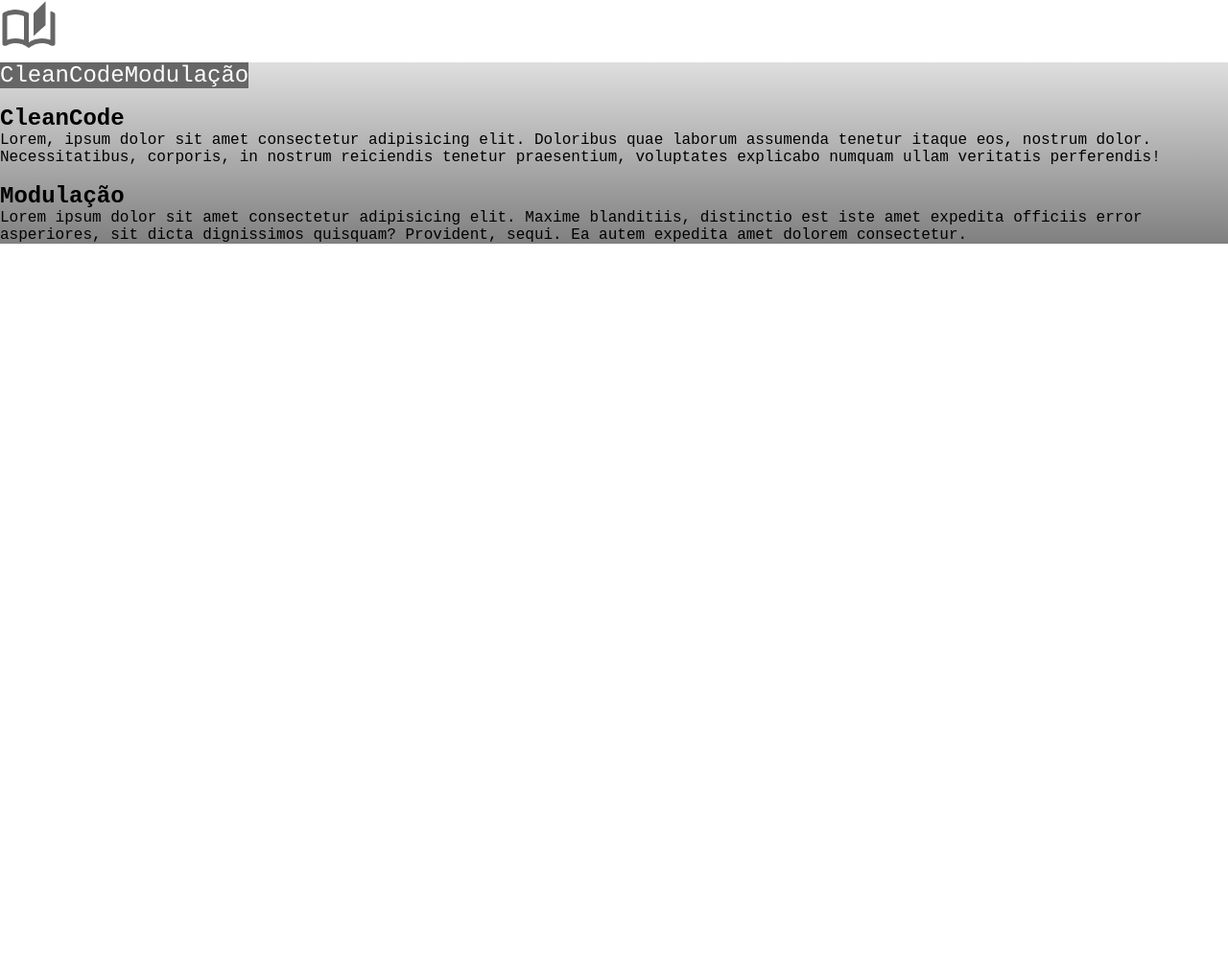
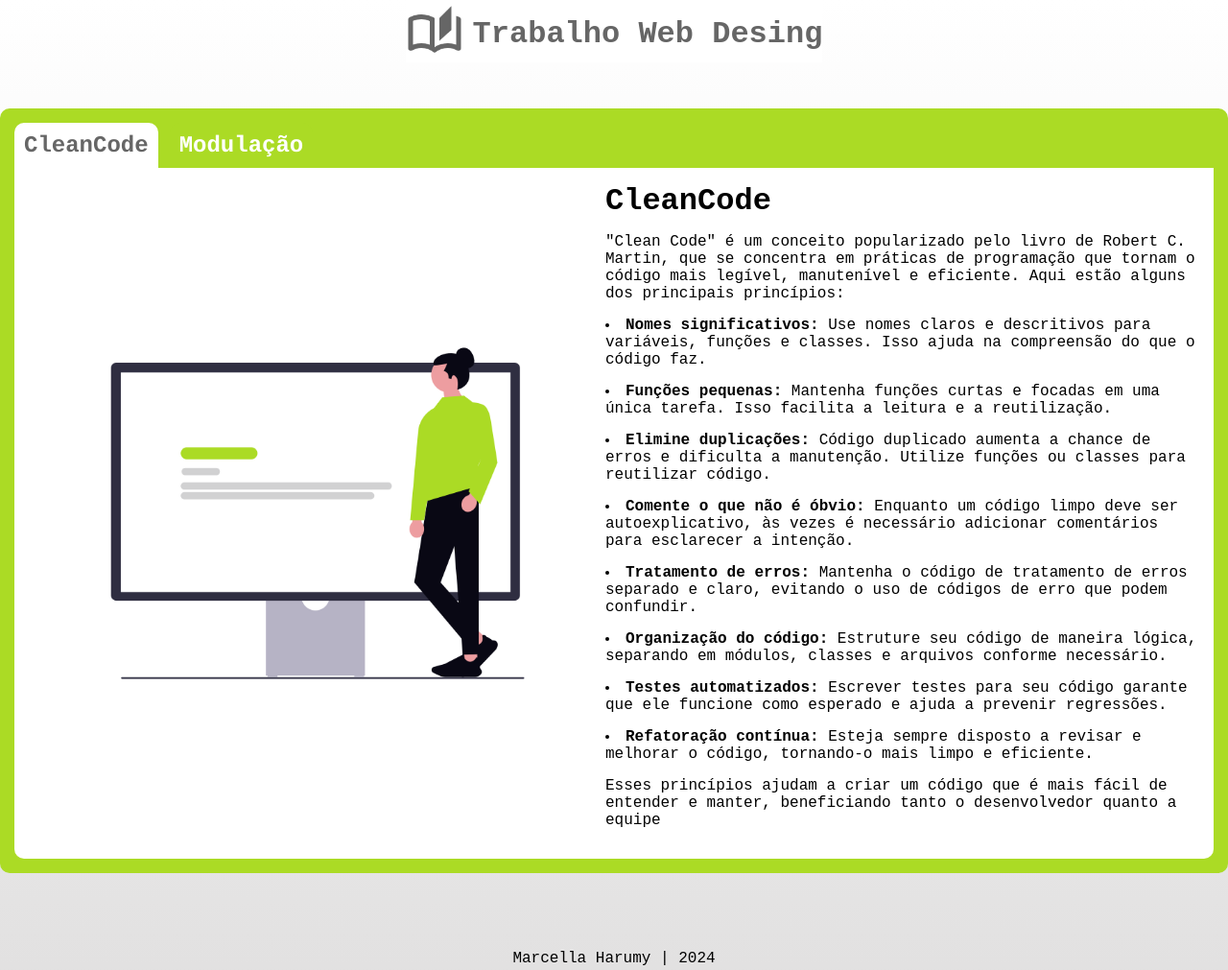
Before and after one commit to eanoriii/clean_code_work, a plain HTML site: page clean_code_work/index.html in a window 1280 px wide. Shown: the whole page at 96% size. Before the commit the page ends 800 px from the top, so only its background shows below. Drawn offline with Linux system fonts and the light colour scheme.

Commit message:
Add files via upload

```diff
--- a/clean_code_work/assets/css/style.css
+++ b/clean_code_work/assets/css/style.css
@@ -4,28 +4,95 @@
     box-sizing: border-box;
 }
 
+/* https://paletadecores.com/paleta/666666/abdb25/999999/ffffff/cccccc/ */
+
 body{
-    background-image: linear-gradient(white,gray);
+    background-image: linear-gradient(white,#e1e0e0);
     background-repeat: repeat-x;
     font-family:'Courier New', Courier, monospace;
+    background-color: #cccccc;
+    display: flex;
+    align-items: center;
+    flex-direction: column;
 }
 
 header{
     background-color: white;
+    display: flex;
+    align-items: center;
+    padding-top: 5px;
+}
+
+main{
+    margin: 3em;
+    width: 80em;
+    padding: 15px;
+    background-color: #abdb25;
+    border-radius: 10px;
 }
 
 section{
     display: flex;
     flex-direction: row;
-    margin-left: ;
-    margin-right: ;
+}
+
+button{
+    background-color: #abdb25;
+    border: none;
+    padding: 10px;
+    font-size: x-large;
+    font-family: Courier;
+    color: #ffffff;
+    margin-right: 0.5em;
+    border-top-left-radius: 10px;
+    border-top-right-radius: 10px ;
+}
+
+button:hover{
+    background-color: white;
+    color: #666666;
 
 }
 
-button{
-    background-color: #666;
-    border: none;
-    font-size: x-large;
-    font-family: Courier;
-    color: white;
+.tab-btn.active {
+    background-color: #ffffff;
+    color: #666666;
 }
+
+.content{
+    display: none;
+}
+
+.content.show{
+    display: flex;
+    justify-content: space-around;
+    align-items: center;
+    background-color: #ffffff;
+    border-radius: 10px;
+    border-top-left-radius: 0;
+    border-top-right-radius: 0;
+    padding: 1em;
+}
+
+h1{
+    color: #666666;
+    margin-left: 10px;
+}
+
+h2{
+    font-size: xx-large;
+}
+
+p{
+    margin-bottom: 15px;
+    margin-top: 15px;
+}
+
+li{
+    margin-bottom: 15px;
+    margin-top: 15px;
+}
+
+footer{
+    margin: 2em;
+}
--- a/clean_code_work/assets/js/script.js
+++ b/clean_code_work/assets/js/script.js
@@ -0,0 +1,19 @@
+const tabs = document.querySelectorAll('.tab-btn');
+
+tabs.forEach(tab => tab.addEventListener('click', () => tabClicked(tab)));
+
+const tabClicked = (tab) => {
+    tabs.forEach(tab => tab.classList.remove('active'));
+    tab.classList.add('active');
+
+    const contents = document.querySelectorAll('.content');
+    contents.forEach(content => content.classList.remove('show'));
+
+    const contentId = tab.getAttribute('content-id');
+    const content = document.getElementById(contentId);
+
+    content.classList.add('show');
+}
+
+const currentActiveTab = document.querySelector('.tab-btn.active');
+tabClicked(currentActiveTab);
--- a/clean_code_work/index.html
+++ b/clean_code_work/index.html
@@ -10,38 +10,75 @@
 <body>
     <header>
         <img src="./assets/favicon.png" alt="logo" width="60px">
+        <h1>Trabalho Web Desing</h1>
+
     </header>
 
-    <main>
+    <main id="container">
         <section>
-            <button class="tab-btn" content-id="cleanCode">CleanCode</button>
+            <button class="tab-btn active" content-id="cleanCode"><b>CleanCode</b></button>
 
-            <button class="tab-btn" content-id="mod">Modulação</button>
+            <button class="tab-btn" content-id="mod"><b>Modulação</b></button>
         </section>
 
-        <article>
-            <img src="" alt="">
+    <div class="tab-contents"></div>
+        <article class="content" id="cleanCode">
+            <img src="./assets/cleancode.png" alt="CleanCode" width="600px">
             <div>
                 <h2>CleanCode</h2>
                 <p>
-                    Lorem, ipsum dolor sit amet consectetur adipisicing elit. Doloribus quae laborum assumenda tenetur itaque eos, nostrum dolor. Necessitatibus, corporis, in nostrum reiciendis tenetur praesentium, voluptates explicabo numquam ullam veritatis perferendis!
+                    "Clean Code" é um conceito popularizado pelo livro de Robert C. Martin, que se concentra em práticas de programação que tornam o código mais legível, manutenível e eficiente. Aqui estão alguns dos principais princípios:
+                </p>
+                    <li><b>Nomes significativos:</b> Use nomes claros e descritivos para variáveis, funções e classes. Isso ajuda na compreensão do que o código faz.</li>
+
+                    <li><b>Funções pequenas:</b> Mantenha funções curtas e focadas em uma única tarefa. Isso facilita a leitura e a reutilização.</li>
+
+                    <li><b>Elimine duplicações:</b> Código duplicado aumenta a chance de erros e dificulta a manutenção. Utilize funções ou classes para reutilizar código.</li>
+
+                    <li><b>Comente o que não é óbvio:</b> Enquanto um código limpo deve ser autoexplicativo, às vezes é necessário adicionar comentários para esclarecer a intenção.</li>
+
+                    <li><b>Tratamento de erros:</b> Mantenha o código de tratamento de erros separado e claro, evitando o uso de códigos de erro que podem confundir.</li>
+
+                    <li><b>Organização do código:</b> Estruture seu código de maneira lógica, separando em módulos, classes e arquivos conforme necessário.</li>
+
+                    <li><b>Testes automatizados:</b> Escrever testes para seu código garante que ele funcione como esperado e ajuda a prevenir regressões.</li>
+
+                    <li><b>Refatoração contínua:</b> Esteja sempre disposto a revisar e melhorar o código, tornando-o mais limpo e eficiente.</li>
+
+                <p>
+                    Esses princípios ajudam a criar um código que é mais fácil de entender e manter, beneficiando tanto o desenvolvedor quanto a equipe
                 </p>
            </div>
-
         </article>
 
-        <article>
-            <img src="" alt="">
+        <article class="content" id="mod">
+            <img src="./assets/modulo.png" alt="Modulação" width="600px">
             <div>
                 <h2>Modulação</h2>
                 <p>
-                    Lorem ipsum dolor sit amet consectetur adipisicing elit. Maxime blanditiis, distinctio est iste amet expedita officiis error asperiores, sit dicta dignissimos quisquam? Provident, sequi. Ea autem expedita amet dolorem consectetur.
+                    Modulação é um conceito que se refere à prática de dividir um sistema, especialmente em programação e desenvolvimento de software, em componentes menores e mais gerenciáveis. Isso facilita a compreensão, manutenção e reutilização do código. Aqui estão os principais aspectos da modulação:
+
+                    <li><b>Separação de preocupações:</b> Cada módulo deve ter uma única responsabilidade ou função. Isso significa que, se você precisar fazer alterações em uma parte do sistema, você pode fazê-lo sem impactar outras partes.</li>
+
+                    <li><b>Reutilização:</b> Módulos podem ser reutilizados em diferentes partes do projeto ou até mesmo em projetos diferentes. Isso reduz a duplicação de código e melhora a eficiência do desenvolvimento.</li>
+
+                    <li><b>Facilidade de manutenção:</b> Com um código modular, é mais fácil identificar e corrigir bugs, além de implementar novas funcionalidades. Se um módulo tem problemas, você pode se concentrar apenas naquela parte específica.</li>
+
+                    <li><b>Testabilidade:</b> Módulos menores e isolados são mais fáceis de testar. Você pode escrever testes unitários para cada módulo de forma independente.</li>
+
+                    <li><b>Encapsulamento:</b> Módulos podem esconder sua implementação interna, expondo apenas uma interface pública. Isso protege o código interno e reduz a dependência entre módulos.</li>
+
+                    <li><b>Escalabilidade:</b> Sistemas modulares são mais fáceis de escalar, pois você pode adicionar ou modificar módulos sem reescrever todo o sistema.</li>
+
+                    Na prática, a modulação pode ser implementada em diferentes linguagens de programação através de classes, funções, pacotes, módulos ou bibliotecas. Por exemplo, em JavaScript, você pode usar módulos ES6; em Python, pode usar pacotes e módulos.
                 </p>
             </div>
 
         </article>
     </main>
 
+    <footer>Marcella Harumy | 2024</footer>
+
 </body>
 <script src="./assets/js/script.js"></script>
 </html>
```
Also changed, not shown: clean_code_work/assets/bolinha.png (added).
